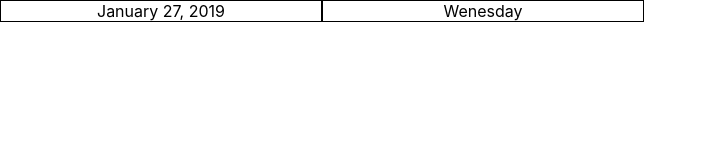
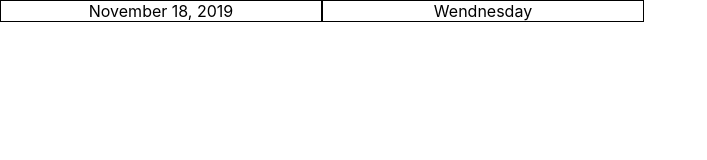
Before and after one commit to zabroski/my-to-do, a React (Create React App) app: page / in a window 1280 px wide. Shown: the top 160 px of the page, without its empty margins (0-707 px from the left). Built offline with nearby package versions, Linux system fonts and the light colour scheme.

Commit message:
replace static date to a methode

```diff
--- a/src/App.js
+++ b/src/App.js
@@ -8,7 +8,7 @@ class App extends Component {
     let days= {
       1: "Monday",
       2: "Tuesday",
-      3: "Wenesday",
+      3: "Wendnesday",
       4: "Thursday",
       5: "Friday",
       6: "Saturday",
@@ -21,10 +21,17 @@ class App extends Component {
     return days[number];
   }
 
+getCurrentDate(){
+  let date = "November 18, 2019";
+
+  return date;
+}
+
+
   render() {
     return (
       <div className="App">
-        <div className="date">January 27, 2019</div>
+        <div className="date">{this.getCurrentDate()}</div>
         <div className="day">{this.getCurrentDay()}</div>
       </div>
     );
```
